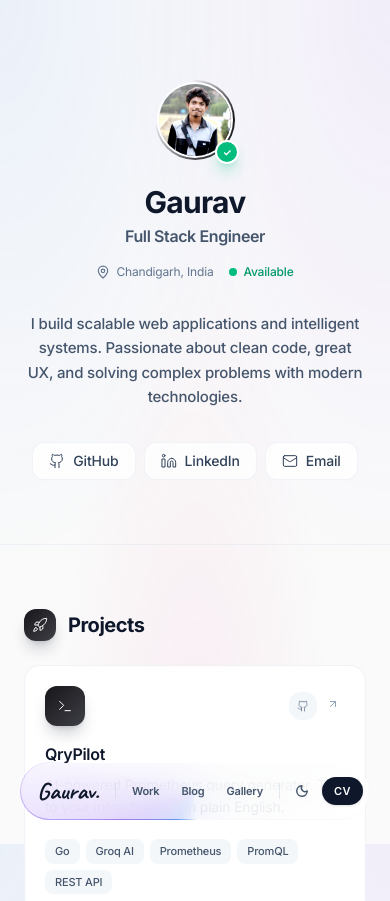
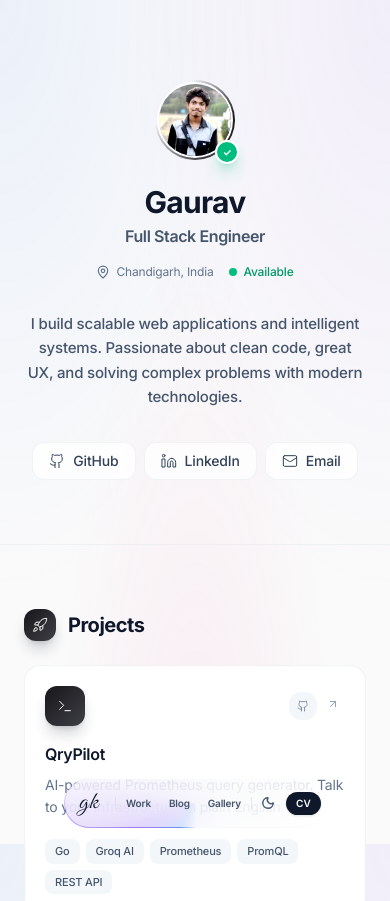
Before and after one commit to ravdreamin/Portfolio, a React (Vite) app: page / in a window 390 px wide. Shown: the top 901 px of the page. Built offline with nearby package versions, Linux system fonts and the light colour scheme.

Commit message:
fix mobile issue

```diff
--- a/src/App.jsx
+++ b/src/App.jsx
@@ -319,7 +319,7 @@ const useTheme = () => {
 // --- Components ---
 
 const Header = ({ theme, toggleTheme }) => (
-  <div className="fixed bottom-6 left-0 right-0 z-50 flex justify-center w-full px-4 pointer-events-none">
+  <div className="fixed bottom-4 sm:bottom-6 left-2 right-2 sm:left-0 sm:right-0 z-50 flex justify-center pointer-events-none">
     <motion.header
       className="relative rounded-full pointer-events-auto p-[1px] overflow-hidden"
       initial={{ y: 100, opacity: 0 }}
@@ -335,24 +335,24 @@ const Header = ({ theme, toggleTheme }) => (
       />
       {/* Inner pill */}
       <div className="relative rounded-full bg-white/70 dark:bg-[#0a0a0a]/80 backdrop-blur-xl shadow-lg shadow-slate-200/20 dark:shadow-none">
-        <div className="px-1.5 py-1.5 flex items-center justify-between gap-1">
+        <div className="px-1 py-1 sm:px-1.5 sm:py-1.5 flex items-center justify-between gap-0 sm:gap-1">
           {/* LOGO PILL */}
           <MagneticHover>
             <motion.div
-              className="flex items-center justify-center px-2.5 sm:px-4 py-1.5 rounded-full hover:bg-white/80 dark:hover:bg-white/[0.08] transition-all cursor-pointer"
+              className="flex items-center justify-center px-2.5 sm:px-4 py-1 sm:py-1.5 rounded-full hover:bg-white/80 dark:hover:bg-white/[0.08] transition-all cursor-pointer"
               whileHover={{ scale: 1.05 }}
               whileTap={{ scale: 0.95 }}
             >
               <Link to="/"
-                className="text-2xl sm:text-xl font-bold text-slate-900 dark:text-slate-100"
-                style={{ fontFamily: "'Caveat', cursive" }}
-              >
-                Gaurav.
+                className="text-2xl sm:text-2xl font-normal text-slate-900 dark:text-slate-100 pr-1"
+                style={{ fontFamily: "'Great Vibes', cursive", letterSpacing: "1px" }}
+              >
+                gk
               </Link>
             </motion.div>
           </MagneticHover>
 
-          <div className="w-[1px] h-4 bg-slate-300/50 dark:bg-white/10 mx-0.5 sm:mx-1" />
+          <div className="w-[1px] h-3 sm:h-4 bg-slate-300/50 dark:bg-white/10 mx-0.5 sm:mx-1" />
 
           {/* NAV PILLS */}
           <nav className="flex items-center gap-0.5 sm:gap-1">
@@ -362,7 +362,7 @@ const Header = ({ theme, toggleTheme }) => (
               <MagneticHover key={item}>
                 <Link
                   to={toPath}
-                  className="px-2.5 sm:px-3 py-1.5 rounded-full text-[11px] sm:text-xs font-semibold text-slate-600 dark:text-slate-400 hover:text-slate-900 dark:hover:text-slate-100 hover:bg-white/80 dark:hover:bg-white/[0.08] transition-all cursor-pointer pointer-events-auto flex items-center whitespace-nowrap"
+                  className="px-2 sm:px-3 py-1 sm:py-1.5 rounded-full text-[10px] sm:text-xs font-semibold text-slate-600 dark:text-slate-400 hover:text-slate-900 dark:hover:text-slate-100 hover:bg-white/80 dark:hover:bg-white/[0.08] transition-all cursor-pointer pointer-events-auto flex items-center whitespace-nowrap"
                 >
                   {item}
                 </Link>
@@ -371,14 +371,14 @@ const Header = ({ theme, toggleTheme }) => (
             })}
           </nav>
 
-          <div className="w-[1px] h-4 bg-slate-300/50 dark:bg-white/10 mx-0.5 sm:mx-1" />
+          <div className="w-[1px] h-3 sm:h-4 bg-slate-300/50 dark:bg-white/10 mx-0.5 sm:mx-1" />
 
           {/* ACTION PILLS */}
           <div className="flex items-center gap-0.5 sm:gap-1">
             <MagneticHover>
               <motion.button
                 onClick={toggleTheme}
-                className="w-8 h-8 rounded-full flex items-center justify-center text-slate-600 dark:text-slate-400 hover:text-slate-900 dark:hover:text-slate-100 hover:bg-white/80 dark:hover:bg-white/[0.08] transition-all cursor-pointer pointer-events-auto"
+                className="w-7 h-7 sm:w-8 sm:h-8 rounded-full flex items-center justify-center text-slate-600 dark:text-slate-400 hover:text-slate-900 dark:hover:text-slate-100 hover:bg-white/80 dark:hover:bg-white/[0.08] transition-all cursor-pointer pointer-events-auto"
                 whileHover={{ scale: 1.1 }}
                 whileTap={{ scale: 0.9 }}
                 aria-label="Toggle theme"
@@ -401,7 +401,7 @@ const Header = ({ theme, toggleTheme }) => (
               <motion.a
                 href={cvFile}
                 download="CV.pdf"
-                className="group flex items-center gap-2 px-3 sm:px-4 py-1.5 rounded-full bg-slate-900 dark:bg-slate-100 text-white dark:text-slate-900 text-[11px] sm:text-xs font-semibold hover:bg-slate-800 dark:hover:bg-white transition-all cursor-pointer pointer-events-auto shadow-sm ml-0.5 sm:ml-1"
+                className="group flex items-center gap-1.5 sm:gap-2 px-2.5 sm:px-4 py-1 sm:py-1.5 rounded-full bg-slate-900 dark:bg-slate-100 text-white dark:text-slate-900 text-[10px] sm:text-xs font-semibold hover:bg-slate-800 dark:hover:bg-white transition-all cursor-pointer pointer-events-auto shadow-sm ml-0.5 sm:ml-1"
                 whileHover={{ scale: 1.05 }}
                 whileTap={{ scale: 0.95 }}
               >
@@ -801,7 +801,7 @@ const Home = () => (
 const Work = () => {
   return (
     <div className="pt-24 pb-24 min-h-screen">
-      <div className="max-w-3xl mx-auto px-6">
+      <div className="max-w-3xl mx-auto px-4 sm:px-6">
 
         {/* Page Title */}
         <FadeIn>
@@ -821,23 +821,28 @@ const Work = () => {
             </h2>
           </FadeIn>
 
-          <div className="space-y-6">
+          <div className="relative pl-4 sm:pl-8 border-l border-slate-200/60 dark:border-white/10 space-y-10 sm:space-y-12">
             {DATA.experience.map((exp, i) => (
               <FadeIn key={i} delay={i * 0.1}>
-                <div className="p-6 rounded-2xl bg-white/40 dark:bg-white/[0.02] backdrop-blur-sm border border-slate-200/50 dark:border-white/10 hover:bg-white/60 dark:hover:bg-white/[0.04] transition-all">
-                  <div className="flex flex-col sm:flex-row sm:items-center justify-between mb-3 gap-2">
+                <div className="relative group">
+                  {/* Timeline Dot */}
+                  <div className="absolute -left-[21px] sm:-left-[37px] top-1.5 w-2.5 h-2.5 rounded-full bg-slate-300 dark:bg-white/20 ring-4 ring-white dark:ring-[#0a0a0a] group-hover:bg-slate-900 dark:group-hover:bg-white transition-colors" />
+
+                  <div className="p-5 sm:p-6 rounded-2xl bg-white/40 dark:bg-white/[0.02] backdrop-blur-sm hover:bg-white dark:hover:bg-white/[0.04] transition-all">
+                    <div className="flex flex-col md:flex-row md:items-center justify-between mb-4 gap-3">
                       <div>
-                      <h3 className="text-lg font-bold text-slate-900 dark:text-white">{exp.role}</h3>
+                        <h3 className="text-lg font-bold text-slate-900 dark:text-white group-hover:text-slate-700 dark:group-hover:text-slate-300 transition-colors">{exp.role}</h3>
                         <p className="text-slate-500 dark:text-slate-400 font-medium text-sm">{exp.company}</p>
                       </div>
-                    <div className="flex items-center gap-2 text-slate-400 dark:text-slate-500 text-sm font-mono">
-                      <Calendar size={13} />
+                      <div className="flex items-center gap-1.5 text-slate-400 dark:text-slate-500 text-xs font-mono bg-slate-100 dark:bg-white/[0.05] border border-slate-200/50 dark:border-white/5 px-2.5 py-1 rounded-md w-fit">
+                        <Calendar size={12} />
                         {exp.duration}
                       </div>
                     </div>
                     <p className="text-slate-600 dark:text-slate-400 leading-relaxed text-sm">
                       {exp.desc}
                     </p>
+                  </div>
                 </div>
               </FadeIn>
             ))}
@@ -1162,7 +1167,7 @@ const Blog = () => {
 
   return (
     <div className="pt-24 pb-24 min-h-screen">
-      <div className="max-w-4xl mx-auto px-6">
+      <div className="max-w-4xl mx-auto px-4 sm:px-6">
 
         {/* Hero header */}
         <FadeIn>
@@ -1178,8 +1183,8 @@ const Blog = () => {
 
         {/* Filter tabs + article count */}
         <FadeIn delay={0.05}>
-          <div className="flex items-center justify-between mb-8">
-            <div className="flex gap-1.5 p-1 rounded-xl bg-white/50 dark:bg-white/[0.03] border border-slate-200/50 dark:border-white/[0.06]">
+          <div className="flex flex-col sm:flex-row sm:items-center justify-between gap-4 mb-8">
+            <div className="flex overflow-x-auto snap-x gap-1.5 p-1 rounded-xl bg-white/50 dark:bg-white/[0.03] border border-slate-200/50 dark:border-white/[0.06] w-full sm:w-auto self-start">
               {[
                 { key: 'all', label: 'All Posts' },
                 { key: 'medium', label: 'Medium' },
@@ -1188,7 +1193,7 @@ const Blog = () => {
                 <button
                   key={key}
                   onClick={() => setFilter(key)}
-                  className={`px-4 py-1.5 rounded-lg text-xs font-semibold transition-all ${
+                  className={`snap-start whitespace-nowrap px-3 sm:px-4 py-1.5 rounded-lg text-xs font-semibold transition-all ${
                     filter === key
                       ? 'bg-slate-900 dark:bg-white text-white dark:text-slate-900 shadow-sm'
                       : 'text-slate-500 dark:text-slate-400 hover:text-slate-700 dark:hover:text-slate-200'
@@ -1478,7 +1483,7 @@ const Gallery = () => {
         )}
 
         {!loading && images.length > 0 && (
-          <div className="columns-1 sm:columns-2 md:columns-3 gap-4 space-y-4">
+          <div className="columns-2 md:columns-3 gap-2 sm:gap-4 space-y-2 sm:space-y-4">
             {images.map((img, i) => (
               <FadeIn key={img.id} delay={i * 0.05} className="break-inside-avoid">
                 <motion.div
@@ -1574,12 +1579,12 @@ export default function App() {
       document.head.appendChild(fontLink);
     }
 
-    if (!document.getElementById('caveat-font')) {
-      const caveatLink = document.createElement('link');
-      caveatLink.id = 'caveat-font';
-      caveatLink.href = 'https://fonts.googleapis.com/css2?family=Caveat:wght@600;700&display=swap';
-      caveatLink.rel = 'stylesheet';
-      document.head.appendChild(caveatLink);
+    if (!document.getElementById('greatvibes-font')) {
+      const gvLink = document.createElement('link');
+      gvLink.id = 'greatvibes-font';
+      gvLink.href = 'https://fonts.googleapis.com/css2?family=Great+Vibes&display=swap';
+      gvLink.rel = 'stylesheet';
+      document.head.appendChild(gvLink);
     }
   }, []);
 
```
Lines whose indentation alone changed are shown as unchanged.
